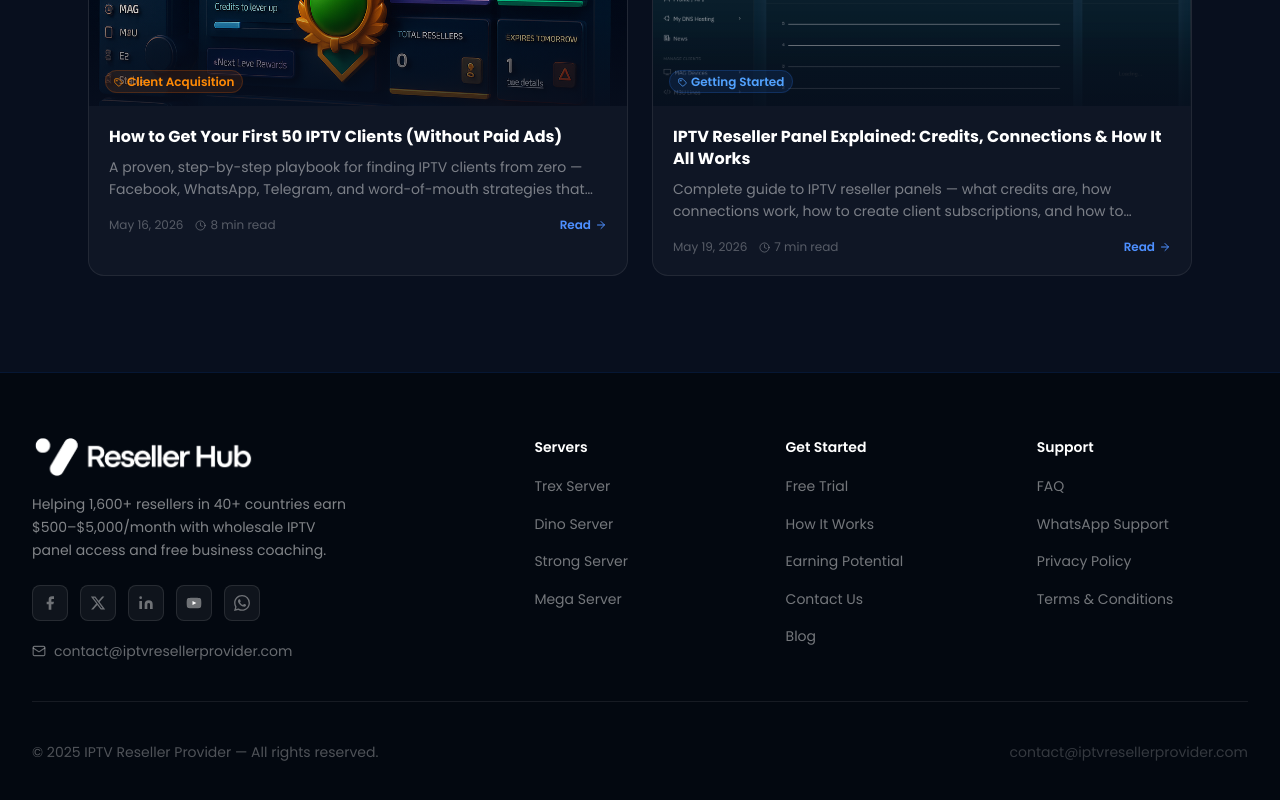
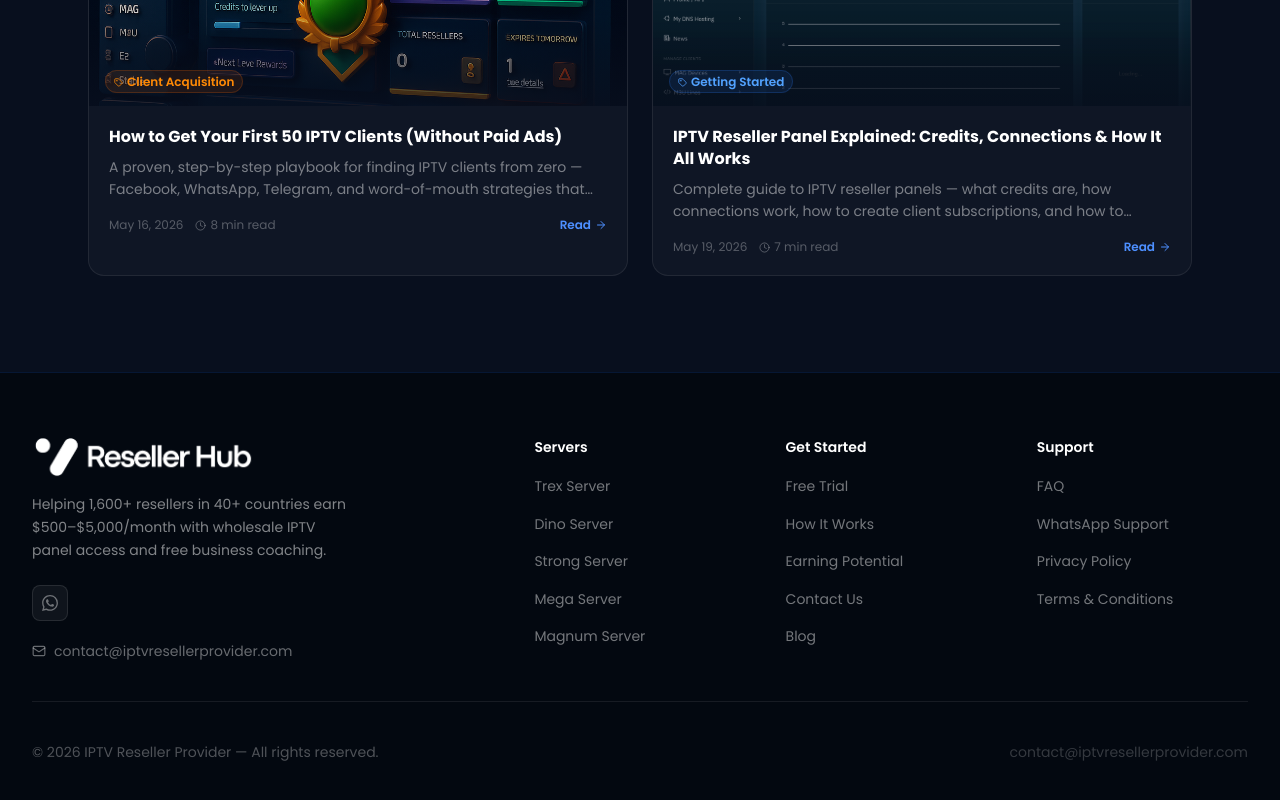
Before and after one commit to Mehdi01-Goat/iptvresellerprovider, a Next.js app: page /blog in a window 1280 px wide. Shown: the part 1157-1957 px from the top of the page. Built offline with nearby package versions, Linux system fonts and the light colour scheme.

Commit message:
SEO overhaul: update src/components/layout/Footer.tsx

```diff
--- a/src/components/layout/Footer.tsx
+++ b/src/components/layout/Footer.tsx
@@ -6,8 +6,9 @@
   Servers: [
     { label: "Trex Server", href: "/trex" },
     { label: "Dino Server", href: "/dino" },
-    { label: "Strong Server", href: "/#servers" },
-    { label: "Mega Server", href: "/#servers" },
+    { label: "Strong Server", href: "/strong" },
+    { label: "Mega Server", href: "/mega" },
+    { label: "Magnum Server", href: "/magnum" },
   ],
   "Get Started": [
     { label: "Free Trial", href: "https://wa.me/19545948062" },
@@ -25,44 +26,6 @@
 };
 
 const socials = [
-  {
-    href: "#",
-    label: "Facebook",
-    svg: (
-      <svg width="16" height="16" viewBox="0 0 24 24" fill="currentColor">
-        <path d="M18 2h-3a5 5 0 0 0-5 5v3H7v4h3v8h4v-8h3l1-4h-4V7a1 1 0 0 1 1-1h3z" />
-      </svg>
-    ),
-  },
-  {
-    href: "#",
-    label: "X (Twitter)",
-    svg: (
-      <svg width="16" height="16" viewBox="0 0 24 24" fill="currentColor">
-        <path d="M18.244 2.25h3.308l-7.227 8.26 8.502 11.24H16.17l-5.214-6.817L4.99 21.75H1.68l7.73-8.835L1.254 2.25H8.08l4.713 6.231zm-1.161 17.52h1.833L7.084 4.126H5.117z" />
-      </svg>
-    ),
-  },
-  {
-    href: "#",
-    label: "LinkedIn",
-    svg: (
-      <svg width="16" height="16" viewBox="0 0 24 24" fill="currentColor">
-        <path d="M16 8a6 6 0 0 1 6 6v7h-4v-7a2 2 0 0 0-2-2 2 2 0 0 0-2 2v7h-4v-7a6 6 0 0 1 6-6zM2 9h4v12H2z" />
-        <circle cx="4" cy="4" r="2" />
-      </svg>
-    ),
-  },
-  {
-    href: "#",
-    label: "YouTube",
-    svg: (
-      <svg width="16" height="16" viewBox="0 0 24 24" fill="currentColor">
-        <path d="M22.54 6.42a2.78 2.78 0 0 0-1.95-1.96C18.88 4 12 4 12 4s-6.88 0-8.59.46a2.78 2.78 0 0 0-1.95 1.96A29 29 0 0 0 1 12a29 29 0 0 0 .46 5.58A2.78 2.78 0 0 0 3.41 19.6C5.12 20 12 20 12 20s6.88 0 8.59-.46a2.78 2.78 0 0 0 1.95-1.95A29 29 0 0 0 23 12a29 29 0 0 0-.46-5.58z" />
-        <polygon points="9.75 15.02 15.5 12 9.75 8.98 9.75 15.02" fill="white" />
-      </svg>
-    ),
-  },
   {
     href: "https://wa.me/19545948062",
     label: "WhatsApp",
@@ -141,7 +104,7 @@
         <hr className="border-none h-px bg-white/8 my-10" />
 
         <div className="flex flex-col sm:flex-row items-center justify-between gap-4 text-white/30 text-sm">
-          <p>© 2025 IPTV Reseller Provider — All rights reserved.</p>
+          <p>© 2026 IPTV Reseller Provider — All rights reserved.</p>
           <p className="text-white/20">contact@iptvresellerprovider.com</p>
         </div>
       </div>
```
